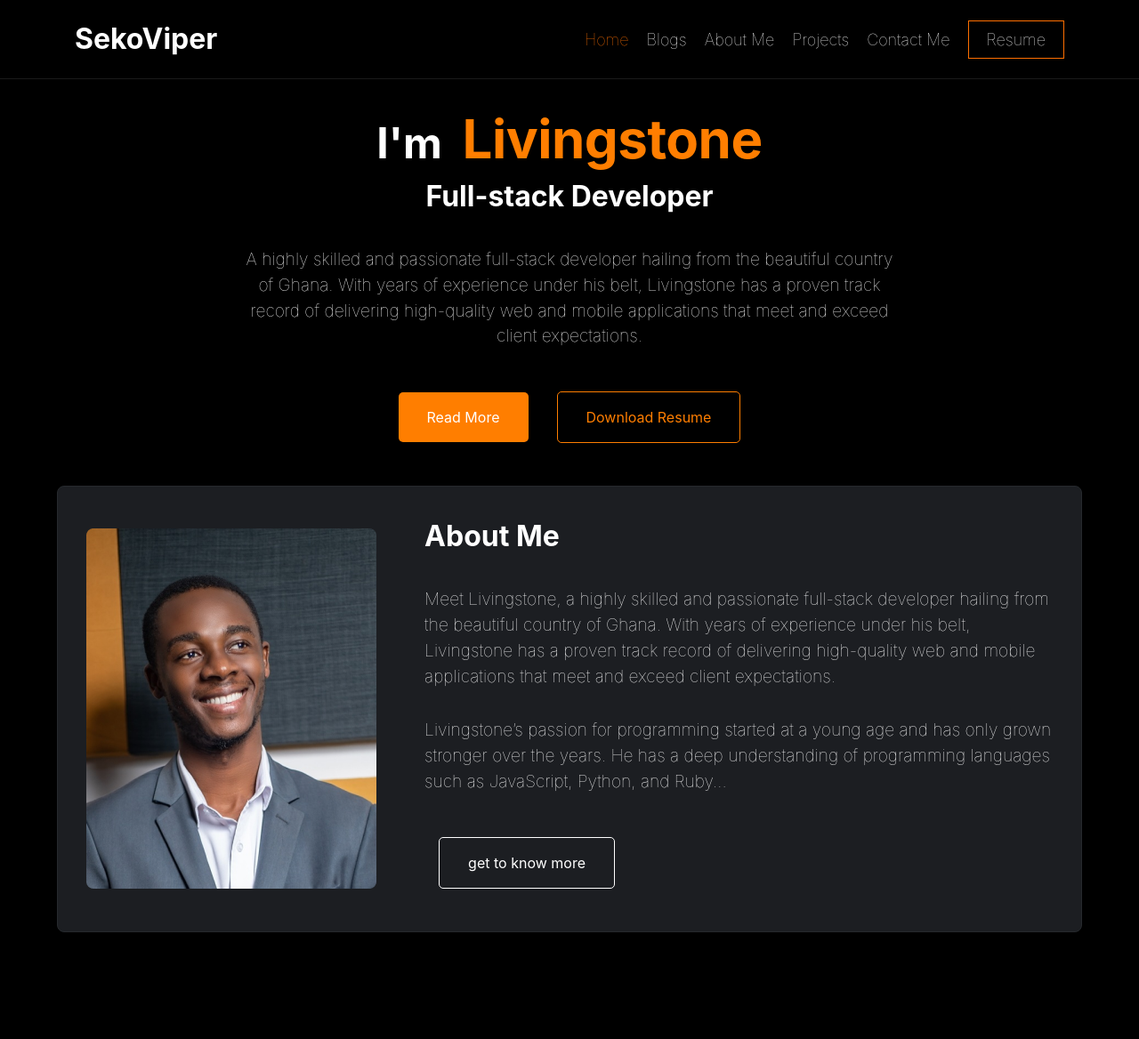
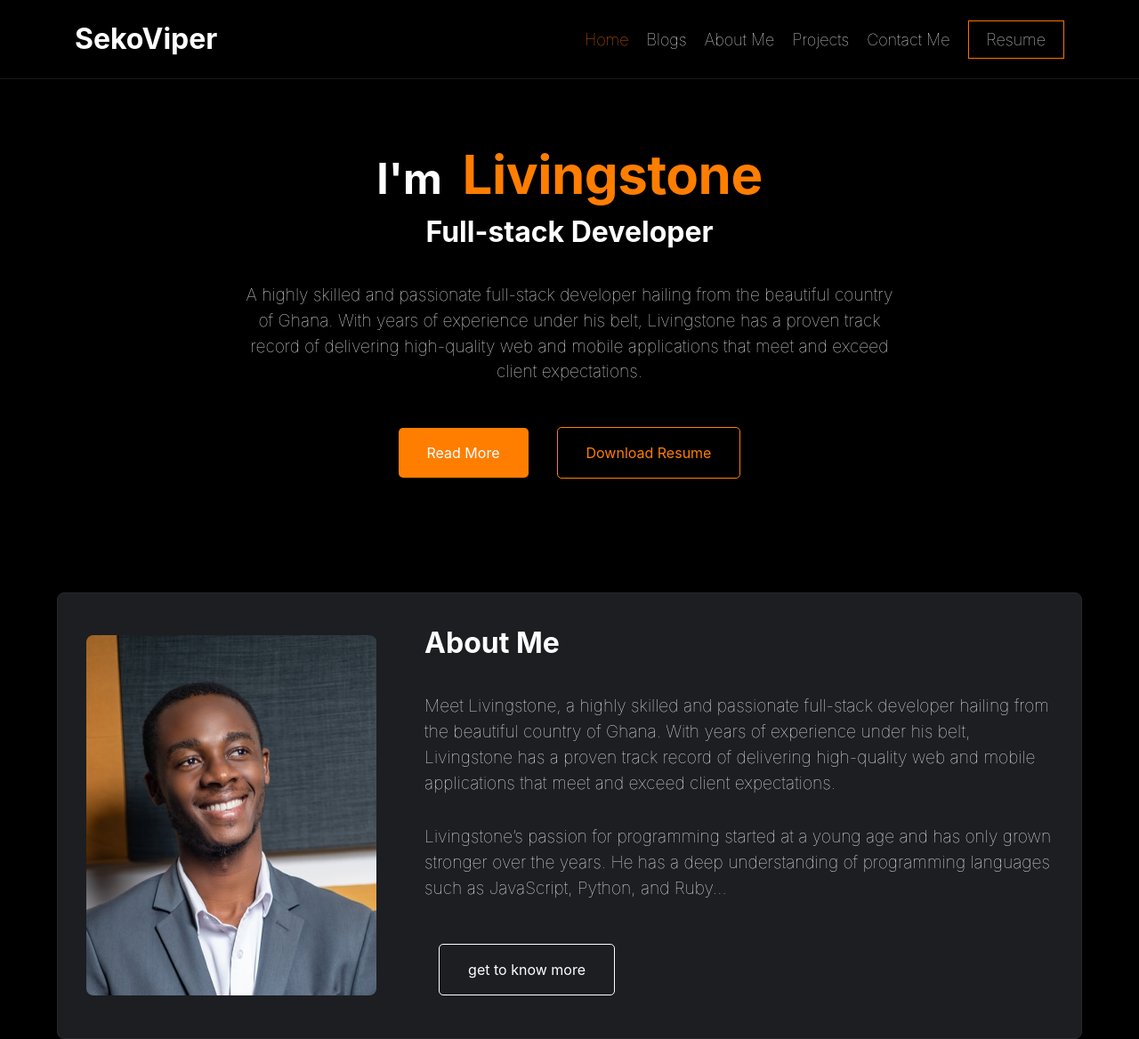
Before and after one commit to SekoViper/seko, a React (Create React App) app: page / in a window 1280 px wide. Shown: the whole page at 89% size. Before the commit the page ends 1048 px from the top, so only its background shows below. Built offline with nearby package versions, Linux system fonts and the light colour scheme.

Commit message:
Modify css.

```diff
--- a/src/components/home/home.css
+++ b/src/components/home/home.css
@@ -1,6 +1,6 @@
 .home-container {
   max-width: 800px;
-  margin: 0 auto;
+  margin: 40px auto;
   display: flex;
   flex-direction: column;
   align-items: center;
@@ -66,7 +66,7 @@ button {
   justify-content: space-between;
   padding: 2rem;
   width: 90%;
-  margin: 0 auto;
+  margin: 80px auto;
   background-color: #1c1e22;
   border: 1.5px solid #26292d;
   border-radius: 8px;
```
